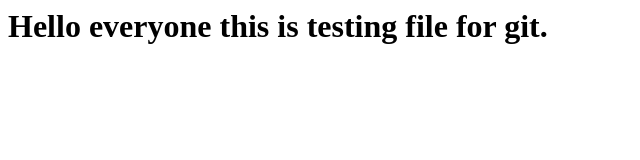
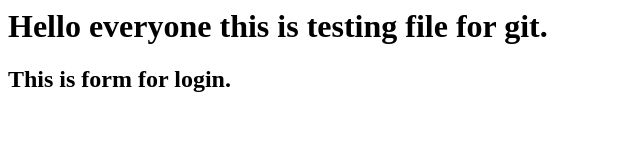
Before and after one commit to nerkuRam/SampleApp, a plain HTML site: page index.html in a window 1280 px wide. Shown: the whole page, without its empty margins (0-640 px from the left). Drawn offline with Linux system fonts and the light colour scheme.

Commit message:
login form

```diff
--- a/index.html
+++ b/index.html
@@ -4,6 +4,9 @@
     <h1>
         Hello everyone this is testing file for git.
     </h1>
+    <h2>
+        This is form for login.
+    </h2>
 </body>
 
 
```
Also changed, not shown: login.html (added, +10 -0 lines).
